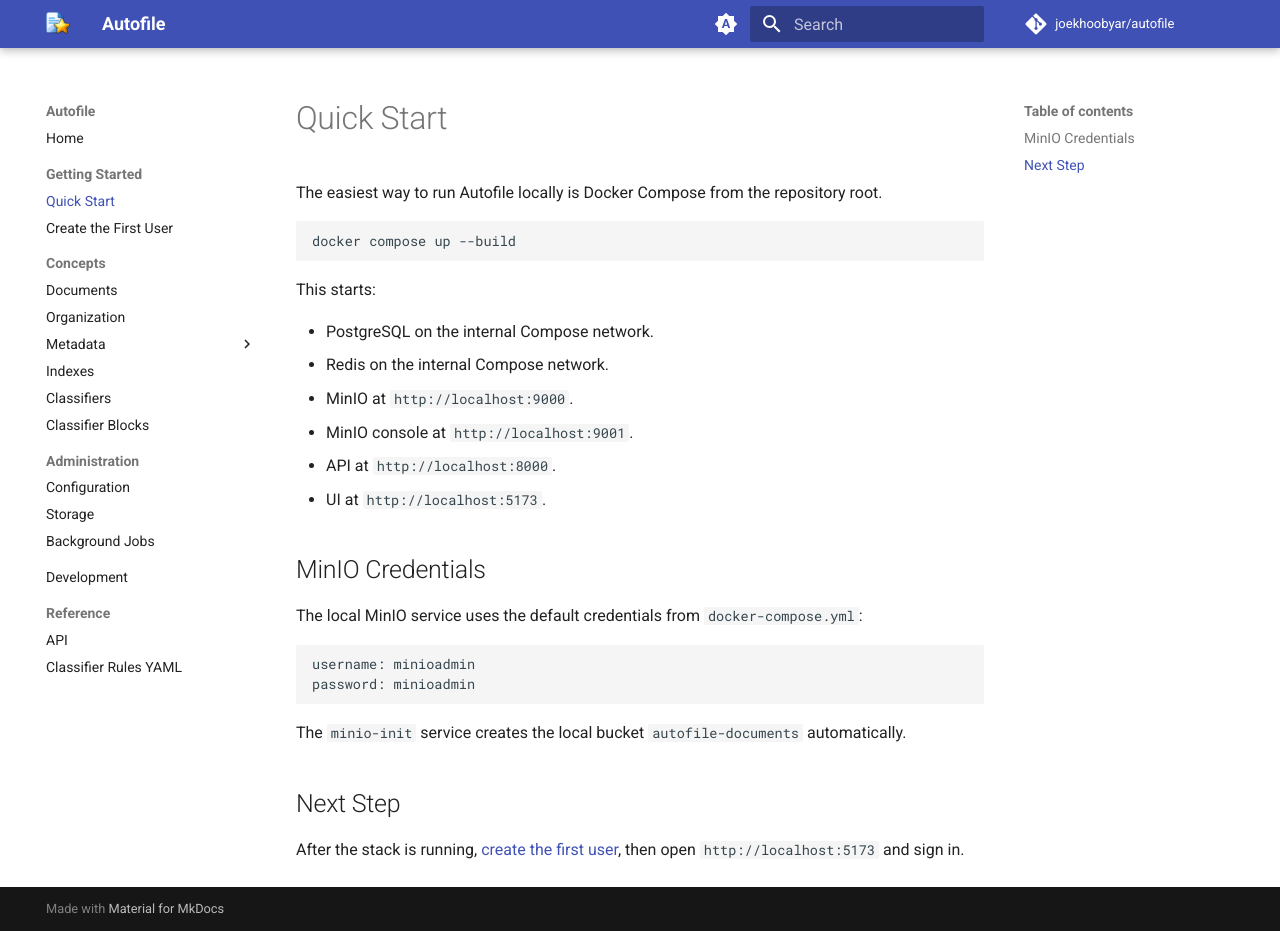
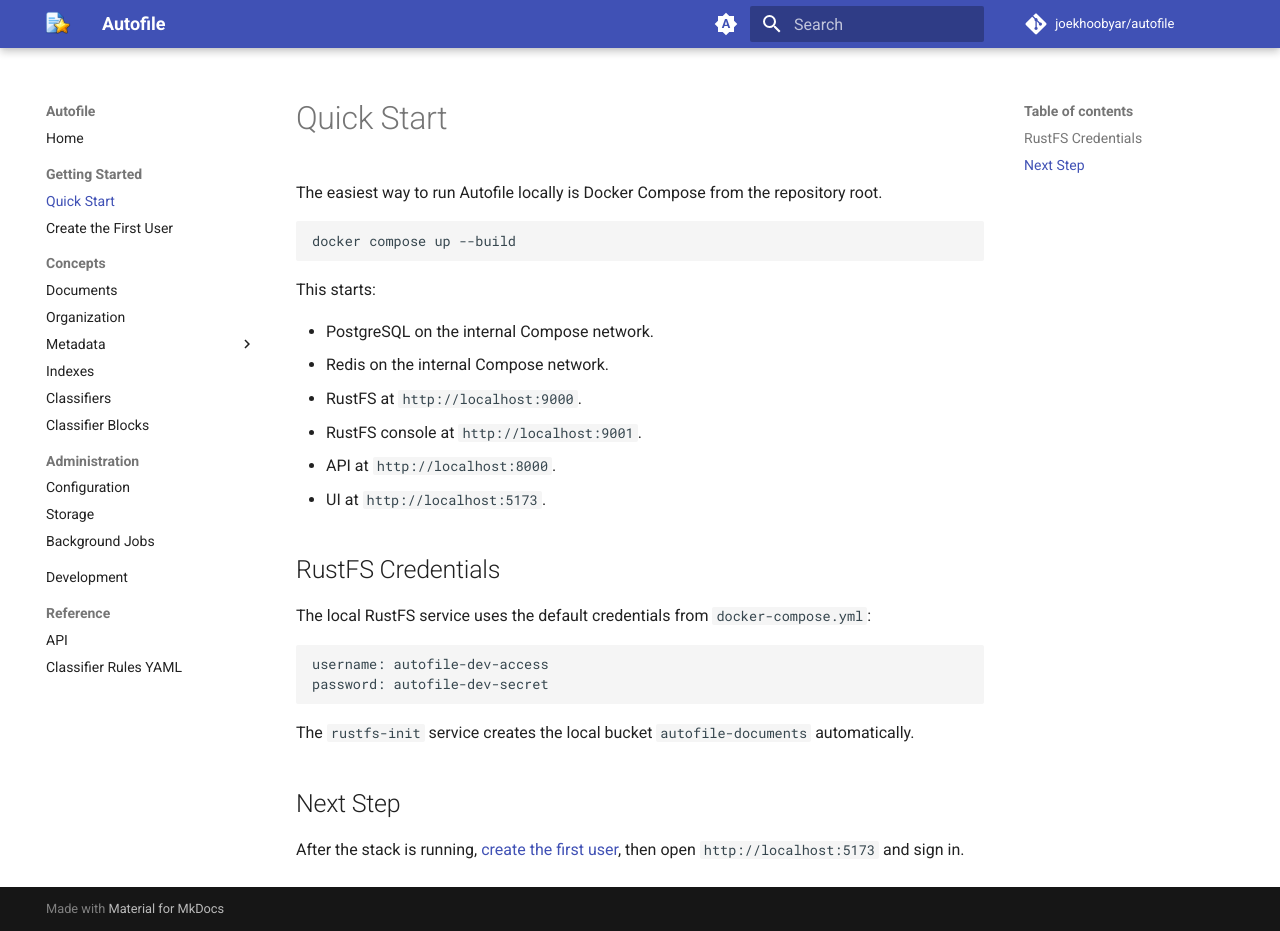
Before and after one commit to joekhoobyar/autofile, an MkDocs documentation site: the page built from docs/getting-started/quick-start.md, in a window 1280 px wide and 931 px high. Built offline with MkDocs 1.6.1 and Material for MkDocs 9.7.7, drawn with Linux system fonts in a browser that asks for light colours; comment, search, counter and statistics services are not loaded.

Commit message:
docker-compose: migrate from minio to rustfs

````diff
--- a/docs/admin/configuration.md
+++ b/docs/admin/configuration.md
@@ -8,9 +8,9 @@
 | `BIND_ADDR` | No | `0.0.0.0:8000` | API bind address. |
 | `DATABASE_URL` | Yes | none | PostgreSQL connection string. |
 | `REDIS_URL` | No | `redis://127.0.0.1:6379/?connect_timeout=2&timeout=2` | Redis connection string for background jobs. |
-| `AWS_ENDPOINT_URL_S3` | No | AWS default | S3 endpoint override. Required for MinIO. |
-| `AWS_ACCESS_KEY_ID` | Yes for MinIO/local | none | S3 access key. |
-| `AWS_SECRET_ACCESS_KEY` | Yes for MinIO/local | none | S3 secret key. |
+| `AWS_ENDPOINT_URL_S3` | No | AWS default | S3 endpoint override. Required for RustFS. |
+| `AWS_ACCESS_KEY_ID` | Yes for RustFS/local | none | S3 access key. |
+| `AWS_SECRET_ACCESS_KEY` | Yes for RustFS/local | none | S3 secret key. |
 | `AWS_REGION` | Usually | AWS SDK default | S3 region. |
 | `S3_BUCKET` | Yes | none | Bucket for document files. |
 | `JWT_SECRET` | Yes | none | Secret used to sign JWTs. Use a strong value in production. |
--- a/docs/getting-started/quick-start.md
+++ b/docs/getting-started/quick-start.md
@@ -10,21 +10,21 @@
 
 - PostgreSQL on the internal Compose network.
 - Redis on the internal Compose network.
-- MinIO at `http://localhost:9000`.
-- MinIO console at `http://localhost:9001`.
+- RustFS at `http://localhost:9000`.
+- RustFS console at `http://localhost:9001`.
 - API at `http://localhost:8000`.
 - UI at `http://localhost:5173`.
 
-## MinIO Credentials
+## RustFS Credentials
 
-The local MinIO service uses the default credentials from `docker-compose.yml`:
+The local RustFS service uses the default credentials from `docker-compose.yml`:
 
 ```text
-username: minioadmin
-password: minioadmin
+username: autofile-dev-access
+password: autofile-dev-secret
 ```
 
-The `minio-init` service creates the local bucket `autofile-documents` automatically.
+The `rustfs-init` service creates the local bucket `autofile-documents` automatically.
 
 ## Next Step
 
````
Also changed, not shown: README.md (+11 -11 lines), api/README.md (+2 -2 lines), docker-compose.yml (+24 -16 lines), docs/admin/storage.md (+3 -3 lines), 1 other file.
